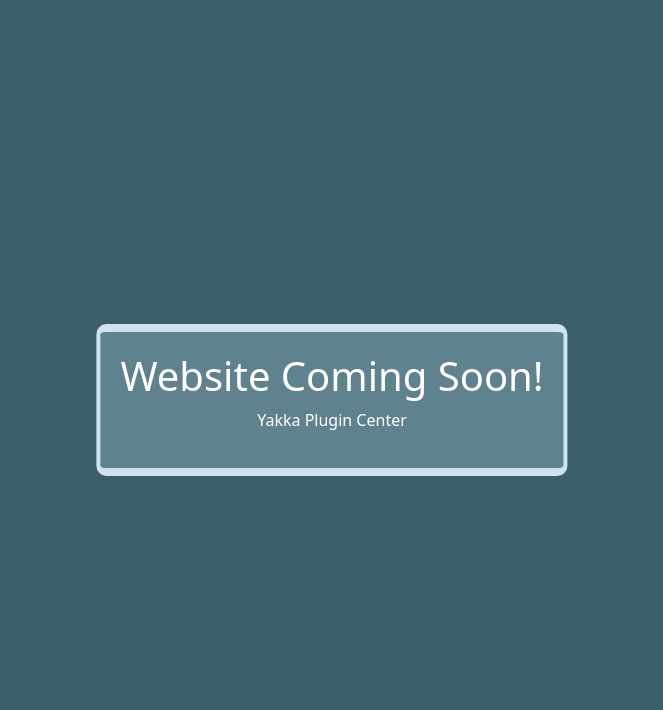
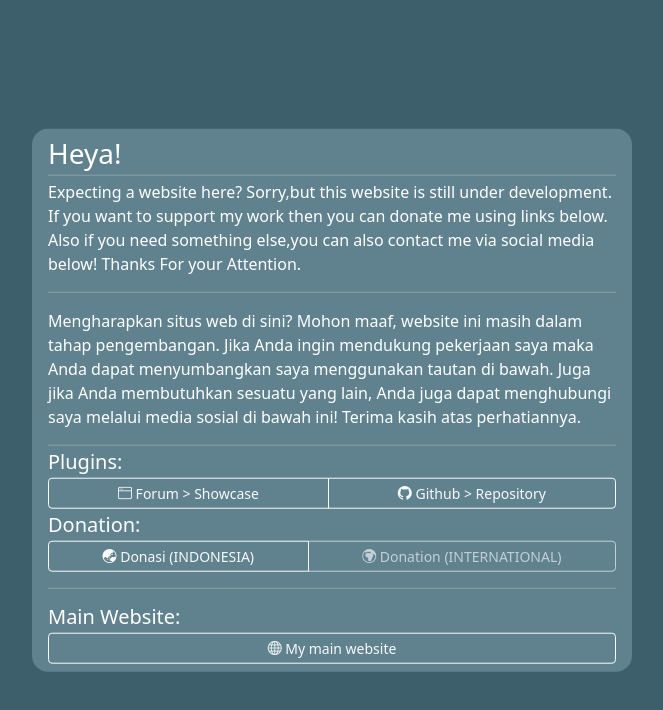
Before and after one commit to Kiki012184/Yakka.id, a plain HTML site: page index.html in a window 1280 px wide. Shown: the whole page, without its empty margins (308-971 px from the left). Drawn offline with nearby package versions, Linux system fonts and the light colour scheme.

Commit message:
Add files via upload

```diff
--- a/index.html
+++ b/index.html
@@ -21,7 +21,8 @@
   <meta charset="UTF-8">
   <meta name="viewport" content="width=device-width, initial-scale=1.0">
   <title>Yakka Plugin Center - Coming Soon</title>
-  <link href="https://stackpath.bootstrapcdn.com/bootstrap/5.3.0/css/bootstrap.min.css" rel="stylesheet">
+  <link href="https://cdn.jsdelivr.net/npm/bootstrap@5.3.2/dist/css/bootstrap.min.css" rel="stylesheet">
+  <link rel="stylesheet" href="https://cdn.jsdelivr.net/npm/bootstrap-icons@1.11.3/font/bootstrap-icons.min.css">
   <style>
     body {
       background-color: #3D5F6B;
@@ -34,28 +35,31 @@
       left: 50%;
       transform: translate(-50%, -50%);
       background-color: #60828E;
-      border: 4px solid #CDE3EE;
-      border-bottom: 8px solid #CDE3EE;
-      border-top: 8px solid #CDE3EE;
-      padding: 20px;
-      border-radius: 10px;
-      text-align: center;
-    }
-    .coming-soon h1,p {
+      border-radius: 1rem;
       color: white;
+      max-width: 600px !important;
     }
   </style>
 </head>
-<body>
-  <div class="container">
-    <div class="row">
-      <div class="col">
-        <div class="coming-soon">
-          <h1 class="d-1">Website Coming Soon!</h1>
-          <p>Yakka Plugin Center</p>
-        </div>
-      </div>
+<body class="d-flex align-items-center justify-content-center">
+  <div class="container container-sm px-3 py-2 coming-soon">
+    <h3 class="mb-1">Heya!<hr class="my-1"></h3>
+    <p>Expecting a website here? Sorry,but this website is still under development. If you want to support my work then you can donate me using links below. Also if you need something else,you can also contact me via social media below! Thanks For your Attention.</p><hr>
+    <p>Mengharapkan situs web di sini?  Mohon maaf, website ini masih dalam tahap pengembangan.  Jika Anda ingin mendukung pekerjaan saya maka Anda dapat menyumbangkan saya menggunakan tautan di bawah.  Juga jika Anda membutuhkan sesuatu yang lain, Anda juga dapat menghubungi saya melalui media sosial di bawah ini!  Terima kasih atas perhatiannya.</p>
+    <hr class="my-1">
+    <h5 class="my-1">Plugins:</h5>
+    <div class="btn-group w-100">
+      <a href="https://forum.theotown.com/search.php?author_id=10216&fid%5B%5D=43&sc=1&sr=topics&sk=t&sf=firstpost" class="btn btn-sm btn-outline-light"><i class="bi bi-window"></i> Forum > Showcase</a>
+      <a href="https://github.com/Kiki012184?tab=repositories" class="btn btn-sm btn-outline-light"><i class="bi bi-github"></i> Github > Repository</a>
     </div>
+    <br>
+    <h5 class="my-1">Donation:</h5>
+    <div class="btn-group w-100">
+      <a href="https://sociabuzz.com/yakka_id/tribe" class="btn btn-sm btn-outline-light"><i class="bi bi-globe-asia-australia"></i> Donasi (INDONESIA)</a>
+      <a href="#" class="btn btn-sm btn-outline-light disabled"><i class="bi bi-globe-europe-africa"></i>  Donation (INTERNATIONAL)</a>
+    </div><hr>
+    <h5 class="my-1">Main Website:</h5>
+    <a href="https://bit.ly/K012WEBINT" class="btn btn-sm btn-outline-light w-100"><i class="bi bi-globe"></i> My main website</a>
   </div>
 </body>
 </html>
```
